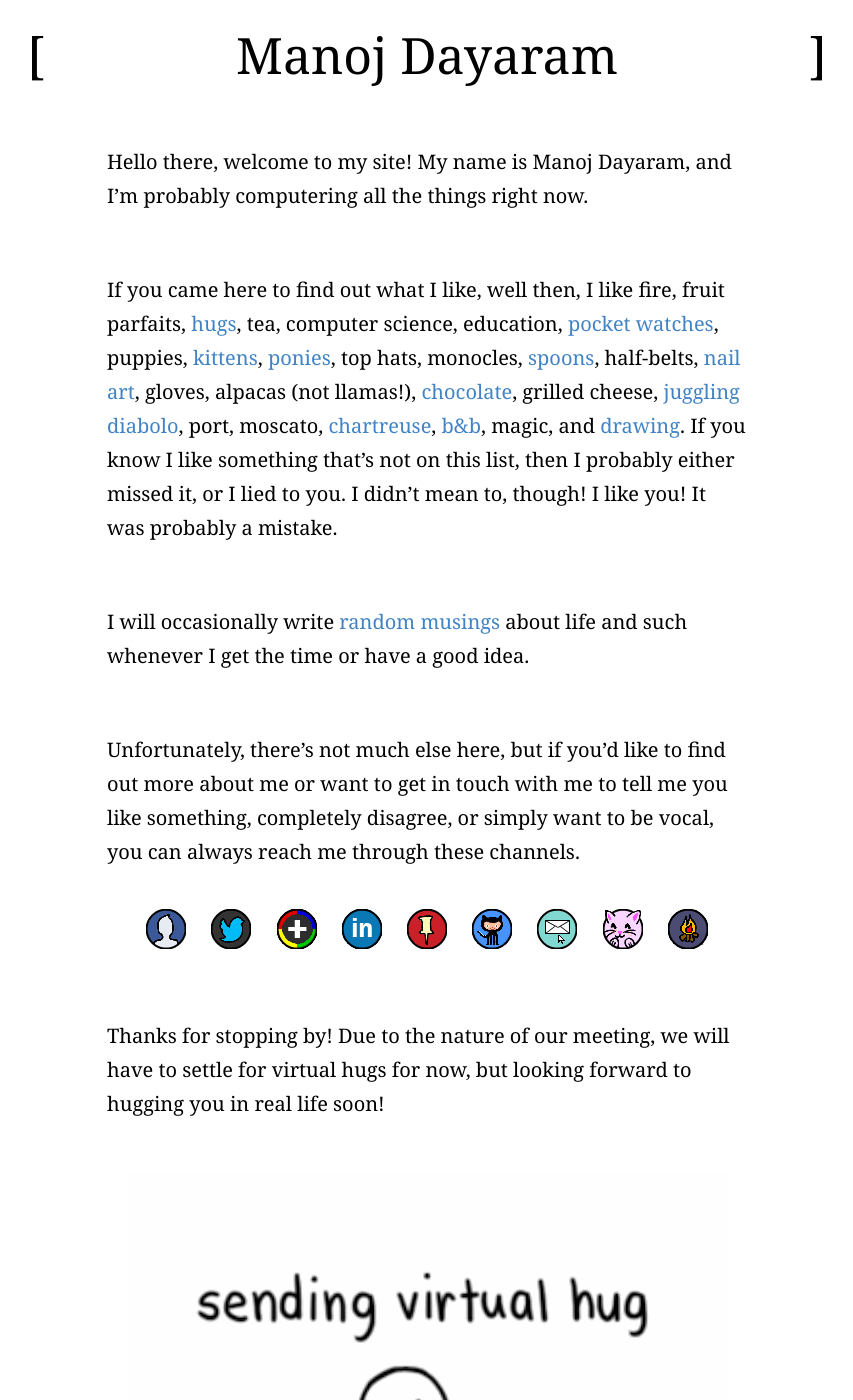
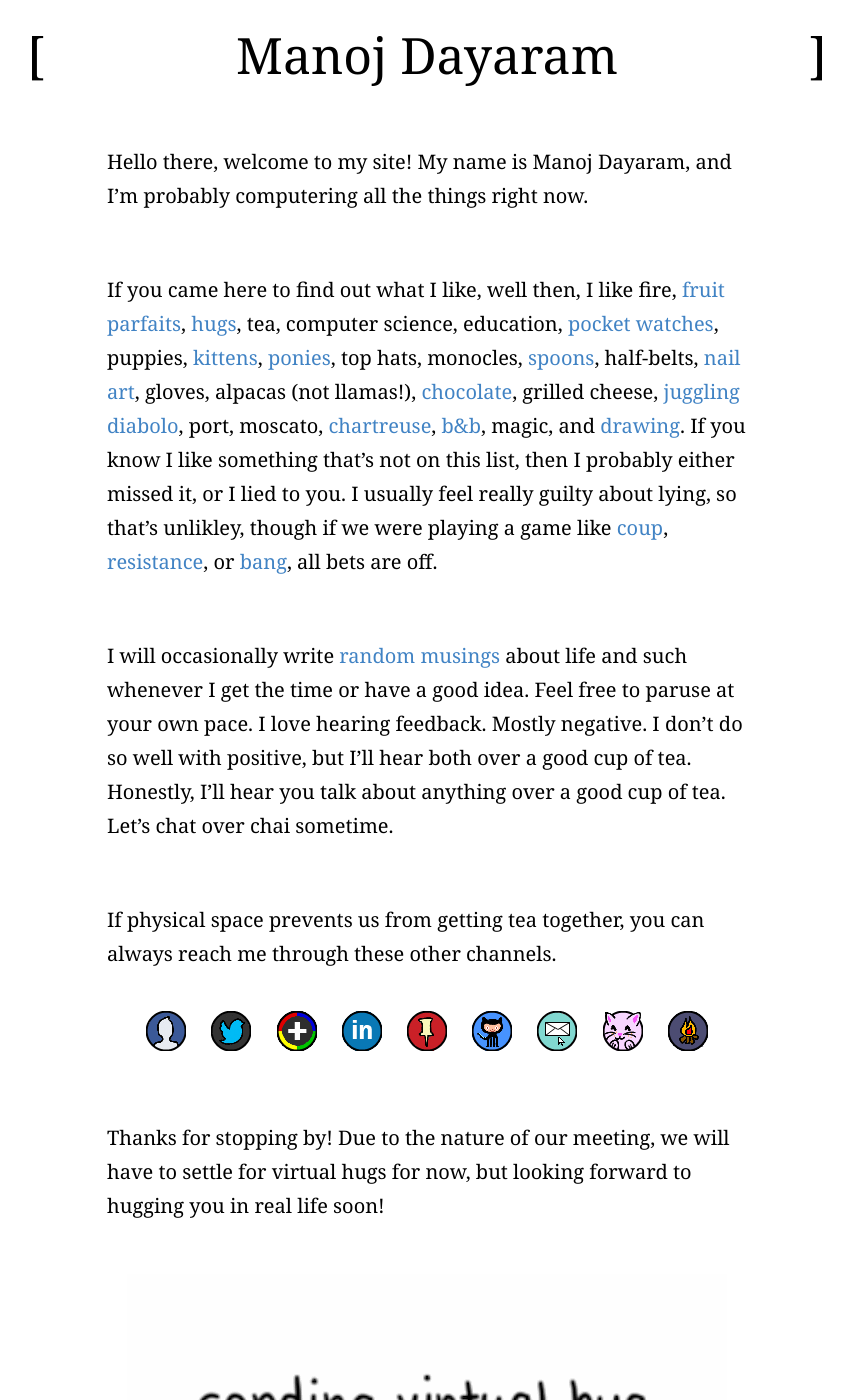
Before and after one commit to mdayaram/mdayaram.github.io, a Jekyll site: the page built from index.md, in a window 1280 px wide and 1400 px high. Shown: the whole window, without its empty margins (213-1066 px from the left). Built offline with Jekyll 4.4.1, drawn with Linux system fonts in a browser that asks for light colours.

Commit message:
updates to the index page

```diff
--- a/index.md
+++ b/index.md
@@ -11,7 +11,8 @@ Hello there, welcome to my site!  My name is Manoj Dayaram, and I'm probably
 right now.
 
 If you came here to find out what I like, well then, I like fire,
-fruit parfaits, [hugs](/everybodyhurts), tea, computer science,
+[fruit parfaits](http://instagram.com/p/Tdz9s5G4OU/),
+[hugs](/everybodyhurts), tea, computer science,
 education, [pocket watches](http://www.iwcpocketwatch.com/),
 puppies, [kittens](http://www.lolcats.com),
 [ponies](http://mlp.wikia.com),
@@ -25,16 +26,21 @@ port, moscato,
 [b&amp;b](http://www.bandbliqueur.com/), magic, and
 [drawing](http://blog.noj.cc/tagged/sketch).  If you know I like
 something that's not on this list, then I probably either missed
-it, or I lied to you.  I didn't mean to, though! I like you! It was probably
-a mistake.
+it, or I lied to you.  I usually feel really guilty about lying, so that's
+unlikley, though if we were playing a game like
+[coup](http://boardgamegeek.com/boardgame/131357/coup),
+[resistance](http://boardgamegeek.com/boardgame/41114/resistance), or
+[bang](http://boardgamegeek.com/boardgame/3955/bang), all bets are off.
 
 I will occasionally write [random musings](/blog) about life
-and such whenever I get the time or have a good idea.
+and such whenever I get the time or have a good idea.  Feel free to paruse
+at your own pace.  I love hearing feedback.  Mostly negative.  I don't do so
+well with positive, but I'll hear both over a good cup of tea.  Honestly, I'll
+hear you talk about anything over a good cup of tea.  Let's chat over chai
+sometime.
 
-Unfortunately, there's not much else here, but if you'd like to find out
-more about me or want to get in touch with me to tell me you like something,
-completely disagree, or simply want to be vocal, you can always reach me
-through these channels.
+If physical space prevents us from getting tea together, you can always reach me
+through these other channels.
 
 <p id="contacts">
 {% for contact in site.contact-links %}
```
